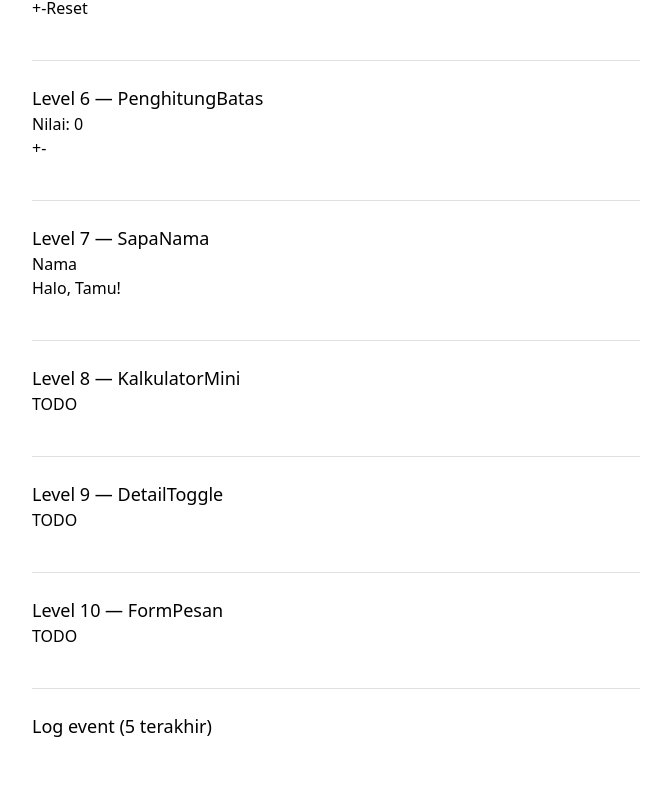
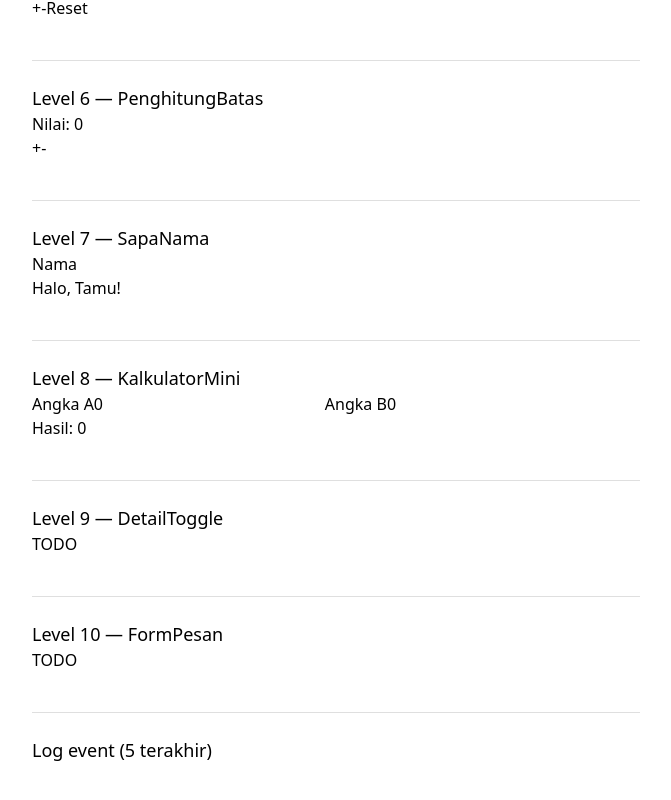
Before and after one commit to webdev-if-its/frontend-5053241040, a React (Vite) app in the folder pertemuan-04/: page / in a window 1280 px wide. Shown: the part 708-1508 px from the top of the page, without its empty margins (304-975 px from the left). Built offline with nearby package versions, Linux system fonts and the light colour scheme.

Commit message:
pertemuan-04: level 8 selesai

```diff
--- a/pertemuan-04/src/components/KalkulatorMini.tsx
+++ b/pertemuan-04/src/components/KalkulatorMini.tsx
@@ -3,6 +3,30 @@
 // Ingat: e.target.value SELALU string — ubah ke number sebelum dijumlahkan,
 // dan input kosong dianggap 0.
 // Lihat SOAL.md untuk kontrak lengkap.
-export function KalkulatorMini(props: any) {
-  return <p>TODO</p>
+import {useState} from "react"
+export function KalkulatorMini() {
+  const [angkaA, setAngkaA] = useState(0);
+  const [angkaB, setAngkaB] = useState(0);
+  function handleA(
+    e: React.ChangeEvent<HTMLInputElement>) {
+      setAngkaA(Number(e.target.value))
+    }
+  function handleB(
+    e: React.ChangeEvent<HTMLInputElement>){
+      setAngkaB(Number(e.target.value))
+    }
+  return (
+    <div>
+      <label>
+        Angka A
+        <input type="number" value={angkaA} onChange={handleA}/>
+      </label>
+      <label>
+      Angka B
+      <input type="number" value={angkaB} onChange={handleB}/>
+      </label>
+      <p>Hasil: {angkaA+angkaB}</p>
+    </div>
+  )
+
 }
```
